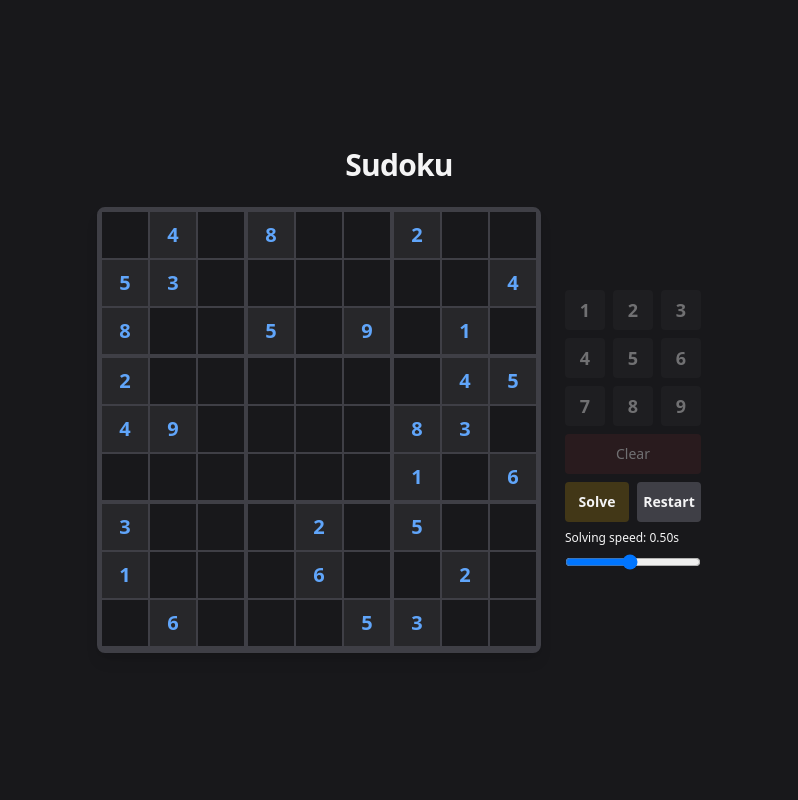
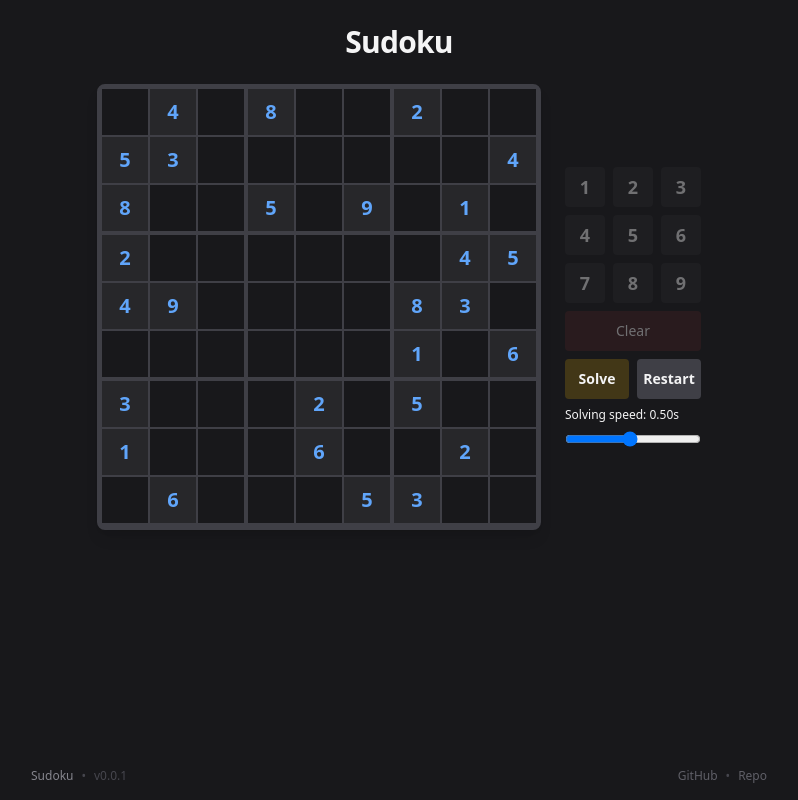
Before and after one commit to cassiossousa/sudoku-next, a Next.js app: page / in a window 1280 px wide. Shown: the whole page, without its empty margins (241-1039 px from the left). Built offline with nearby package versions, Linux system fonts and the light colour scheme.

Commit message:
chore: add small footer

```diff
--- /dev/null
+++ b/app/components/footer.tsx
@@ -0,0 +1,41 @@
+import pkg from '../../package.json';
+
+export default function Footer() {
+  const version = pkg.version;
+
+  return (
+    <footer className="w-full mt-10 py-4 text-xs text-zinc-500 opacity-80 hover:opacity-100 transition-opacity">
+      <div className="max-w-3xl mx-auto px-4 flex flex-col items-center gap-2 md:flex-row md:justify-between">
+        {/* LEFT */}
+        <div className="flex items-center gap-2">
+          <span className="text-zinc-400">Sudoku</span>
+          <span className="text-zinc-600">•</span>
+          <span className="text-zinc-600">v{version}</span>
+        </div>
+
+        {/* RIGHT */}
+        <div className="flex items-center gap-2">
+          <a
+            href="https://github.com/cassiossousa"
+            target="_blank"
+            rel="noopener noreferrer"
+            className="hover:text-zinc-300 transition-colors"
+          >
+            GitHub
+          </a>
+
+          <span className="text-zinc-600">•</span>
+
+          <a
+            href="https://github.com/cassiossousa/sudoku-next"
+            target="_blank"
+            rel="noopener noreferrer"
+            className="hover:text-zinc-300 transition-colors"
+          >
+            Repo
+          </a>
+        </div>
+      </div>
+    </footer>
+  );
+}
--- a/app/globals.css
+++ b/app/globals.css
@@ -2,7 +2,8 @@
 @tailwind components;
 @tailwind utilities;
 
-html, body {
+html,
+body {
   height: 100%;
 }
 
--- a/app/page.tsx
+++ b/app/page.tsx
@@ -1,3 +1,4 @@
+import Footer from './components/footer';
 import SudokuGame from './components/sudoku-game';
 
 export default function Home() {
@@ -14,11 +15,15 @@ export default function Home() {
   ];
 
   return (
-    <main className="min-h-screen flex items-center justify-center px-4">
-      <div className="flex flex-col items-center gap-6">
+    <main className="min-h-screen flex flex-col items-center justify-between">
+      {/* CONTENT */}
+      <div className="flex flex-col items-center gap-6 px-4 py-6">
         <h1 className="text-3xl font-semibold tracking-tight">Sudoku</h1>
         <SudokuGame initialValues={initialValues} />
       </div>
+
+      {/* FOOTER */}
+      <Footer />
     </main>
   );
 }
--- a/package.json
+++ b/package.json
@@ -1,6 +1,6 @@
 {
   "name": "sudoku-next",
-  "version": "0.1.0",
+  "version": "0.0.1",
   "private": true,
   "repository": {
     "type": "git",
```
Also changed, not shown: 1 other file (tests, documents, lock files or other folders).
